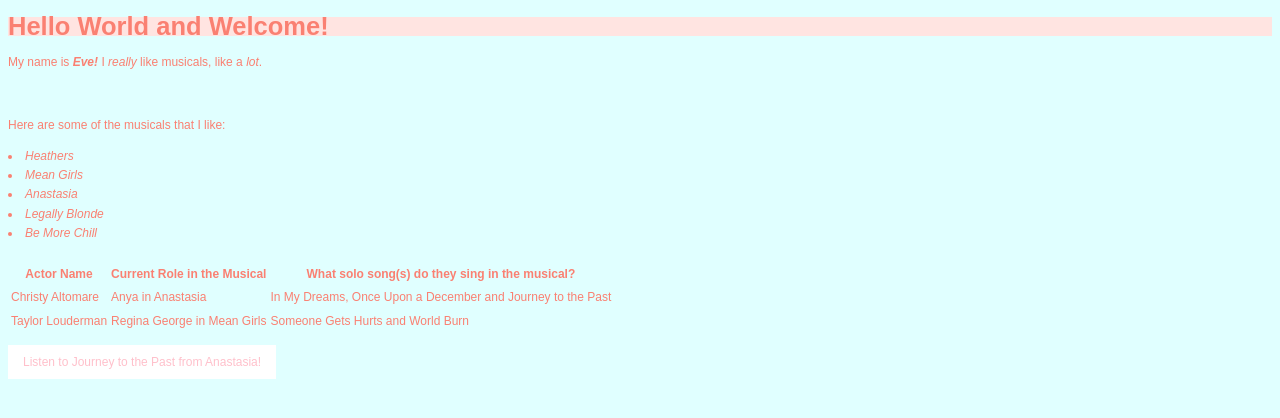
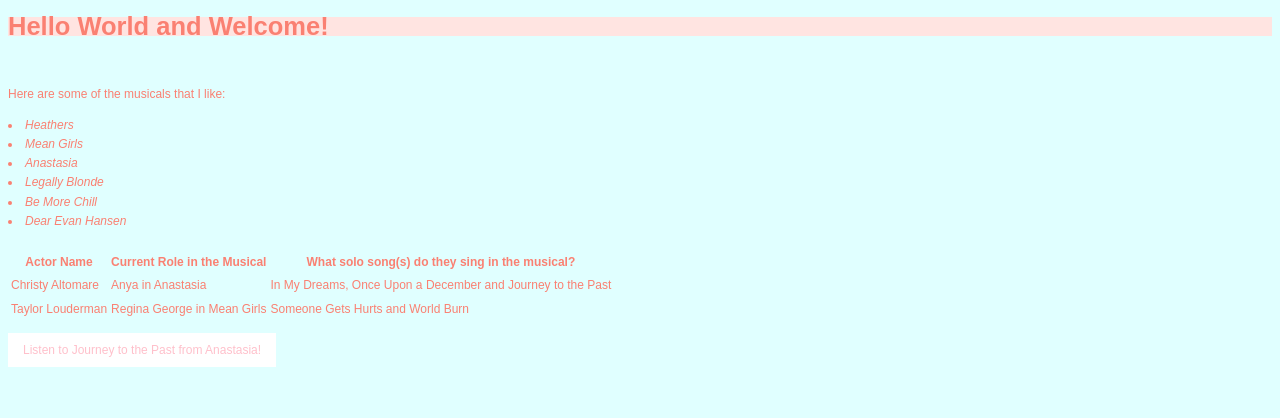
Before and after one commit to evemaddison/first_site, a plain HTML site: page index.html in a window 1280 px wide. Drawn offline with Linux system fonts and the light colour scheme.

Commit message:
Bug Fixes

```diff
--- a/index.html
+++ b/index.html
@@ -6,7 +6,6 @@
 </head>
 
 <h1 >Hello World and Welcome!</h1>
-<p>My name is <strong><em>Eve!</em></strong> I <em>really</em> like musicals, like a <em>lot</em>.</p>
 
 <br>
 
@@ -16,7 +15,8 @@
   <li>Mean Girls</li>
   <li>Anastasia</li>
   <li>Legally Blonde</li>
-  <li>Be More Chill</em></li>
+  <li>Be More Chill</li>
+  <li>Dear Evan Hansen</em></li>
 
 <br>
 
```
